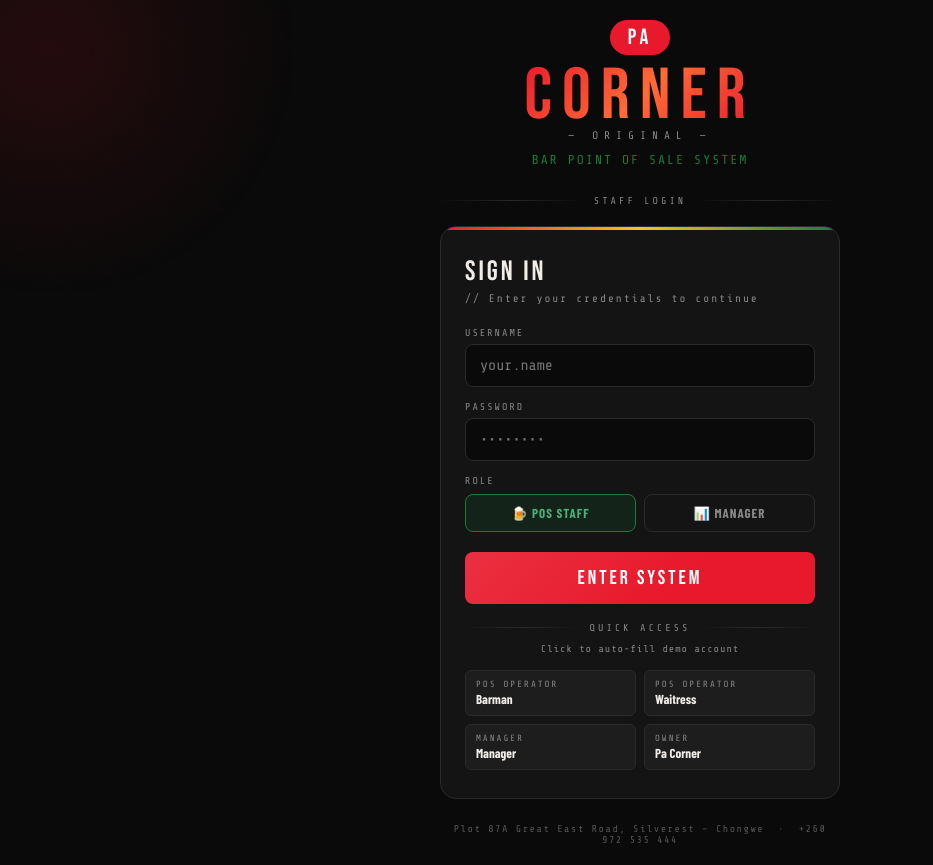
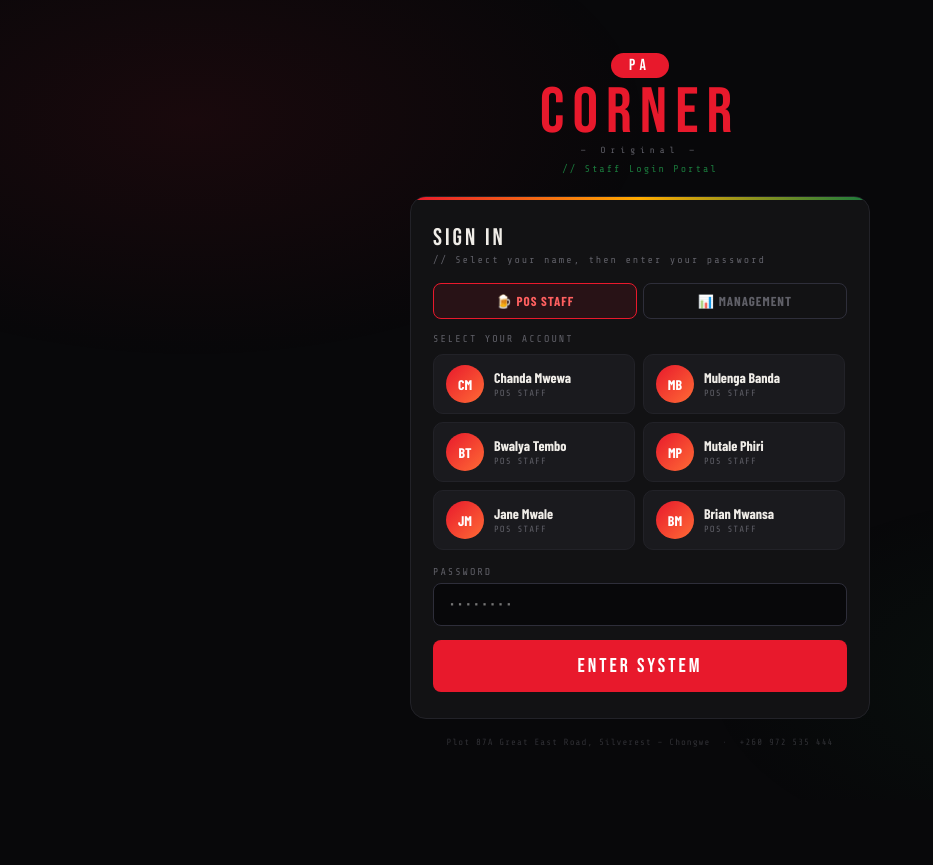
Before and after one commit to samuelmwaz/PACORNER, a plain HTML site: page index.html in a window 1280 px wide. Shown: the whole page, without its empty margins (0-933 px from the left). After the commit the page ends 800 px from the top, so only its background shows below. Drawn offline with nearby package versions, Linux system fonts and the light colour scheme; a web font is replaced by a local one.

Commit message:
Update login page for staff with new roles and styles

```diff
--- a/index.html
+++ b/index.html
@@ -3,380 +3,149 @@
 <head>
 <meta charset="UTF-8">
 <meta name="viewport" content="width=device-width, initial-scale=1.0">
-<title>Pa Corner — Login</title>
+<title>Pa Corner — Staff Login</title>
 <link href="https://fonts.googleapis.com/css2?family=Bebas+Neue&family=Share+Tech+Mono&family=Barlow+Condensed:wght@400;600;700;900&display=swap" rel="stylesheet">
 <style>
 :root {
-    --red: #e8192c;
-    --green: #1a7a3c;
-    --gold: #f5c518;
-    --bg: #0a0a0a;
-    --surface: #141414;
-    --border: #2a2a2a;
-    --text: #f0ede8;
-    --muted: #888;
-    --mono: 'Share Tech Mono', monospace;
-    --display: 'Bebas Neue', sans-serif;
-    --body: 'Barlow Condensed', sans-serif;
+  --red:#e8192c; --red-dim:rgba(232,25,44,0.1);
+  --green:#1a7a3c; --amber:#ffab00;
+  --bg:#08080a; --surface:#121214; --surface2:#1a1a1e;
+  --border:#222228; --border2:#2e2e3a;
+  --text:#f0ede8; --muted:#606068;
+  --mono:'Share Tech Mono',monospace;
+  --display:'Bebas Neue',sans-serif;
+  --body:'Barlow Condensed',sans-serif;
 }
-  * { box-sizing: border-box; margin: 0; padding: 0; }
+*{box-sizing:border-box;margin:0;padding:0;}
+body{
+  background:var(--bg);min-height:100vh;display:flex;flex-direction:column;
+  align-items:center;justify-content:center;font-family:var(--body);padding:20px;
+  position:relative;overflow-x:hidden;
+}
+body::before{
+  content:'';position:fixed;inset:0;pointer-events:none;
+  background:radial-gradient(ellipse 60% 50% at 15% 15%,rgba(232,25,44,0.08) 0%,transparent 60%),
+             radial-gradient(ellipse 50% 40% at 85% 85%,rgba(26,122,60,0.08) 0%,transparent 60%);
+}
+.wrap{width:100%;max-width:460px;animation:up 0.5s ease both;}
+@keyframes up{from{opacity:0;transform:translateY(22px);}to{opacity:1;transform:translateY(0);}}
 
-  body {
-    background: var(--bg);
-    min-height: 100vh;
-    display: flex;
-    flex-direction: column;
-    align-items: center;
-    justify-content: center;
-    font-family: var(--body);
-    padding: 20px;
-    position: relative;
-    overflow: hidden;
+.brand{text-align:center;margin-bottom:22px;}
+.brand-pa{display:inline-block;background:var(--red);color:#fff;font-family:var(--display);font-size:16px;letter-spacing:5px;padding:3px 18px;border-radius:50px;margin-bottom:3px;}
+.brand-name{font-family:var(--display);font-size:64px;letter-spacing:8px;line-height:1;color:var(--red);display:block;}
+.brand-orig{font-family:var(--mono);font-size:9px;letter-spacing:5px;color:var(--muted);}
+.brand-tag{font-family:var(--mono);font-size:10px;letter-spacing:2px;color:var(--green);margin-top:8px;display:block;}
+
+.card{background:var(--surface);border:1px solid var(--border);border-radius:16px;padding:26px 22px;position:relative;overflow:hidden;}
+.card::before{content:'';position:absolute;top:0;left:0;right:0;height:3px;background:linear-gradient(90deg,var(--red),var(--amber),#1a7a3c);}
+
+.card-title{font-family:var(--display);font-size:24px;letter-spacing:3px;color:var(--text);margin-bottom:2px;}
+.card-sub{font-family:var(--mono);font-size:10px;color:var(--muted);letter-spacing:2px;margin-bottom:18px;}
+
+/* role tabs */
+.role-tabs{display:flex;gap:6px;margin-bottom:14px;}
+.role-tab{
+  flex:1;padding:9px;border:1px solid var(--border2);background:transparent;
+  color:var(--muted);border-radius:8px;font-family:var(--body);font-weight:700;
+  font-size:13px;letter-spacing:1px;cursor:pointer;transition:all 0.2s;text-transform:uppercase;
 }
+.role-tab.active{border-color:var(--red);background:var(--red-dim);color:#ff6060;}
+.role-tab.a-tab.active{border-color:var(--amber);background:rgba(255,171,0,0.1);color:var(--amber);}
 
-  /* Background texture */
-  body::before {
-    content: '';
-    position: fixed;
-    inset: 0;
-    background:
-      repeating-linear-gradient(
-        45deg,
-        transparent,
-        transparent 40px,
-        rgba(255,255,255,0.01) 40px,
-        rgba(255,255,255,0.01) 41px
-      );
-    pointer-events: none;
+/* user grid */
+.picker-label{font-family:var(--mono);font-size:10px;color:var(--muted);letter-spacing:2px;text-transform:uppercase;margin-bottom:10px;}
+.user-grid{display:grid;grid-template-columns:1fr 1fr;gap:8px;margin-bottom:16px;max-height:250px;overflow-y:auto;padding-right:2px;}
+.user-grid::-webkit-scrollbar{width:3px;}
+.user-grid::-webkit-scrollbar-thumb{background:var(--border2);border-radius:2px;}
+.user-card{
+  background:var(--surface2);border:1px solid var(--border);border-radius:10px;
+  padding:10px 12px;cursor:pointer;transition:all 0.15s;
+  display:flex;align-items:center;gap:10px;
 }
+.user-card:hover{border-color:var(--border2);background:#1e1e24;}
+.user-card.sel{border-color:var(--red);background:var(--red-dim);}
+.user-card.sel.asel{border-color:var(--amber);background:rgba(255,171,0,0.08);}
+.u-av{
+  width:38px;height:38px;border-radius:50%;flex-shrink:0;
+  display:flex;align-items:center;justify-content:center;
+  font-size:14px;font-weight:900;color:#fff;
+}
+.u-pos-av{background:linear-gradient(135deg,#e8192c,#ff6b35);}
+.u-adm-av{background:linear-gradient(135deg,#ffab00,#ff6d00);}
+.u-name{font-size:14px;font-weight:700;color:var(--text);line-height:1.2;}
+.u-sub{font-family:var(--mono);font-size:9px;color:var(--muted);letter-spacing:1px;margin-top:2px;}
 
-  /* Decorative circles */
-  .deco {
-    position: fixed;
-    border-radius: 50%;
-    pointer-events: none;
+/* selected user banner */
+.sel-banner{
+  background:rgba(232,25,44,0.07);border:1px solid rgba(232,25,44,0.2);
+  border-radius:8px;padding:10px 14px;margin-bottom:14px;
+  display:none;align-items:center;gap:10px;
 }
-  .deco-1 {
-    width: 500px; height: 500px;
-    background: radial-gradient(circle, rgba(232,25,44,0.12) 0%, transparent 70%);
-    top: -200px; left: -200px;
+.sel-banner.show{display:flex;}
+.sel-banner-av{width:32px;height:32px;border-radius:50%;display:flex;align-items:center;justify-content:center;font-size:13px;font-weight:700;color:#fff;flex-shrink:0;}
+.sel-banner-name{font-size:15px;font-weight:700;color:var(--text);}
+.sel-banner-hint{font-family:var(--mono);font-size:10px;color:var(--muted);}
+
+/* field */
+.field{margin-bottom:14px;}
+.field label{display:block;font-family:var(--mono);font-size:10px;color:var(--muted);letter-spacing:2px;text-transform:uppercase;margin-bottom:6px;}
+.field input{
+  width:100%;background:var(--bg);border:1px solid var(--border2);color:var(--text);
+  padding:12px 14px;border-radius:8px;font-family:var(--mono);font-size:15px;outline:none;
+  transition:border-color 0.2s,box-shadow 0.2s;
 }
-  .deco-2 {
-    width: 400px; height: 400px;
-    background: radial-gradient(circle, rgba(26,122,60,0.15) 0%, transparent 70%);
-    bottom: -150px; right: -150px;
+.field input:focus{border-color:var(--red);box-shadow:0 0 0 3px var(--red-dim);}
+
+.err{
+  background:rgba(232,25,44,0.08);border:1px solid rgba(232,25,44,0.25);
+  color:#ff6b6b;font-family:var(--mono);font-size:11px;
+  padding:9px 14px;border-radius:6px;margin-bottom:12px;display:none;letter-spacing:0.5px;
 }
+.err.show{display:block;}
 
-  .login-wrap {
-    width: 100%;
-    max-width: 400px;
-    display: flex;
-    flex-direction: column;
-    align-items: center;
-    gap: 0;
-    animation: fadeUp 0.6s ease both;
+.btn-login{
+  width:100%;background:var(--red);color:#fff;border:none;padding:14px;
+  border-radius:8px;font-family:var(--display);font-size:20px;letter-spacing:3px;
+  cursor:pointer;text-transform:uppercase;transition:all 0.2s;
 }
+.btn-login:hover{opacity:0.88;transform:translateY(-1px);box-shadow:0 6px 20px rgba(232,25,44,0.28);}
+.btn-login:active{transform:translateY(0);}
 
-  @keyframes fadeUp {
-    from { opacity: 0; transform: translateY(24px); }
-    to { opacity: 1; transform: translateY(0); }
-  }
-
-  /* Brand header */
-  .brand {
-    text-align: center;
-    margin-bottom: 8px;
-    position: relative;
-  }
-
-  .brand-pa {
-    display: inline-block;
-    background: var(--red);
-    color: #fff;
-    font-family: var(--display);
-    font-size: 22px;
-    letter-spacing: 4px;
-    padding: 4px 18px;
-    border-radius: 50px;
-    margin-bottom: 6px;
-  }
-
-  .brand-name {
-    font-family: var(--display);
-    font-size: 72px;
-    letter-spacing: 10px;
-    line-height: 1;
-    background: linear-gradient(135deg, var(--red) 0%, #ff6b35 50%, var(--red) 100%);
-    -webkit-background-clip: text;
-    -webkit-text-fill-color: transparent;
-    background-clip: text;
-    text-transform: uppercase;
-  }
-
-  .brand-original {
-    font-family: var(--mono);
-    font-size: 11px;
-    letter-spacing: 6px;
-    color: var(--muted);
-    text-transform: uppercase;
-    margin-top: -4px;
-  }
-
-  .brand-tagline {
-    font-size: 13px;
-    color: var(--green);
-    font-family: var(--mono);
-    letter-spacing: 2px;
-    margin-top: 10px;
-    text-transform: uppercase;
-  }
-
-  /* Divider */
-  .divider {
-    width: 100%;
-    display: flex;
-    align-items: center;
-    gap: 12px;
-    margin: 20px 0;
-  }
-  .divider::before, .divider::after {
-    content: '';
-    flex: 1;
-    height: 1px;
-    background: linear-gradient(to right, transparent, var(--border), transparent);
-  }
-  .divider span {
-    font-family: var(--mono);
-    font-size: 10px;
-    color: var(--muted);
-    letter-spacing: 3px;
-    text-transform: uppercase;
-  }
-
-  /* Login card */
-  .card {
-    width: 100%;
-    background: var(--surface);
-    border: 1px solid var(--border);
-    border-radius: 16px;
-    padding: 28px 24px;
-    position: relative;
-    overflow: hidden;
-  }
-
-  .card::before {
-    content: '';
-    position: absolute;
-    top: 0; left: 0; right: 0;
-    height: 3px;
-    background: linear-gradient(90deg, var(--red), var(--gold), var(--green));
-  }
-
-  .card-title {
-    font-family: var(--display);
-    font-size: 28px;
-    letter-spacing: 3px;
-    color: var(--text);
-    text-transform: uppercase;
-    margin-bottom: 4px;
-  }
-
-  .card-sub {
-    font-family: var(--mono);
-    font-size: 11px;
-    color: var(--muted);
-    letter-spacing: 2px;
-    margin-bottom: 22px;
-  }
-
-  .field {
-    margin-bottom: 14px;
-  }
-
-  .field label {
-    display: block;
-    font-family: var(--mono);
-    font-size: 10px;
-    color: var(--muted);
-    letter-spacing: 2px;
-    text-transform: uppercase;
-    margin-bottom: 6px;
-  }
-
-  .field input {
-    width: 100%;
-    background: var(--bg);
-    border: 1px solid var(--border);
-    color: var(--text);
-    padding: 12px 14px;
-    border-radius: 8px;
-    font-family: var(--mono);
-    font-size: 15px;
-    outline: none;
-    transition: border-color 0.2s, box-shadow 0.2s;
-  }
-
-  .field input:focus {
-    border-color: var(--red);
-    box-shadow: 0 0 0 3px rgba(232,25,44,0.1);
-  }
-
-  .role-select {
-    display: grid;
-    grid-template-columns: 1fr 1fr;
-    gap: 8px;
-    margin-bottom: 20px;
-  }
-
-  .role-btn {
-    padding: 10px;
-    border: 1px solid var(--border);
-    background: transparent;
-    color: var(--muted);
-    border-radius: 8px;
-    font-family: var(--body);
-    font-weight: 700;
-    font-size: 13px;
-    letter-spacing: 1px;
-    text-transform: uppercase;
-    cursor: pointer;
-    transition: all 0.2s;
-    text-align: center;
-  }
-
-  .role-btn.selected {
-    border-color: var(--green);
-    background: rgba(26,122,60,0.15);
-    color: #4caf78;
-  }
-
-  .role-btn:hover:not(.selected) {
-    border-color: #444;
-    color: var(--text);
-  }
-
-  .btn-login {
-    width: 100%;
-    background: var(--red);
-    color: #fff;
-    border: none;
-    padding: 14px;
-    border-radius: 8px;
-    font-family: var(--display);
-    font-size: 20px;
-    letter-spacing: 3px;
-    cursor: pointer;
-    text-transform: uppercase;
-    transition: all 0.2s;
-    position: relative;
-    overflow: hidden;
-  }
-
-  .btn-login::after {
-    content: '';
-    position: absolute;
-    inset: 0;
-    background: linear-gradient(135deg, rgba(255,255,255,0.1) 0%, transparent 60%);
-  }
-
-  .btn-login:hover {
-    background: #c0111f;
-    transform: translateY(-1px);
-    box-shadow: 0 6px 20px rgba(232,25,44,0.35);
-  }
-
-  .btn-login:active { transform: translateY(0); }
-
-  .error-msg {
-    background: rgba(232,25,44,0.1);
-    border: 1px solid rgba(232,25,44,0.3);
-    color: #ff6b6b;
-    font-family: var(--mono);
-    font-size: 12px;
-    padding: 10px 14px;
-    border-radius: 6px;
-    margin-bottom: 14px;
-    display: none;
-    letter-spacing: 0.5px;
-  }
-
-  .error-msg.show { display: block; }
-
-  /* Demo accounts */
-  .demo-grid {
-    display: grid;
-    grid-template-columns: 1fr 1fr;
-    gap: 8px;
-    margin-top: 16px;
-  }
-
-  .demo-chip {
-    background: rgba(255,255,255,0.04);
-    border: 1px solid var(--border);
-    border-radius: 6px;
-    padding: 8px 10px;
-    cursor: pointer;
-    transition: all 0.15s;
-    text-align: left;
-  }
-
-  .demo-chip:hover {
-    border-color: #444;
-    background: rgba(255,255,255,0.07);
-  }
-
-  .demo-chip-role {
-    font-size: 9px;
-    font-family: var(--mono);
-    color: var(--muted);
-    letter-spacing: 2px;
-    text-transform: uppercase;
-  }
-
-  .demo-chip-name {
-    font-size: 13px;
-    font-weight: 700;
-    color: var(--text);
-    margin-top: 2px;
-  }
-
-  /* Footer */
-  .footer-text {
-    margin-top: 24px;
-    font-family: var(--mono);
-    font-size: 10px;
-    color: var(--muted);
-    letter-spacing: 1.5px;
-    text-align: center;
-    opacity: 0.6;
-  }
+.footer-text{margin-top:18px;font-family:var(--mono);font-size:9px;color:var(--muted);letter-spacing:1px;text-align:center;opacity:0.45;}
 </style>
 </head>
 <body>
-
-<div class="deco deco-1"></div>
-<div class="deco deco-2"></div>
-
-<div class="login-wrap">
-
+<div class="wrap">
   <div class="brand">
     <div class="brand-pa">PA</div>
-    <div class="brand-name">Corner</div>
-    <div class="brand-original">— Original —</div>
-    <div class="brand-tagline">Bar Point of Sale System</div>
+    <span class="brand-name">Corner</span>
+    <div class="brand-orig">— Original —</div>
+    <span class="brand-tag">// Staff Login Portal</span>
   </div>
-
-  <div class="divider"><span>Staff Login</span></div>
 
   <div class="card">
     <div class="card-title">Sign In</div>
-    <div class="card-sub">// Enter your credentials to continue</div>
+    <div class="card-sub">// Select your name, then enter your password</div>
 
-    <div class="error-msg" id="error-msg">Invalid username or password.</div>
+    <div class="err" id="err">Please select your account first.</div>
 
-    <div class="field">
-      <label>Username</label>
-      <input type="text" id="username" placeholder="your.name" autocomplete="username" />
+    <!-- Role tabs -->
+    <div class="role-tabs">
+      <button class="role-tab active" id="tab-pos" onclick="setTab('pos')">🍺 POS Staff</button>
+      <button class="role-tab a-tab" id="tab-admin" onclick="setTab('admin')">📊 Management</button>
+    </div>
+
+    <!-- User picker -->
+    <div class="picker-label" id="pick-label">Select your account</div>
+    <div class="user-grid" id="user-grid"></div>
+
+    <!-- Selected banner -->
+    <div class="sel-banner" id="sel-banner">
+      <div class="sel-banner-av u-pos-av" id="sb-av">?</div>
+      <div>
+        <div class="sel-banner-name" id="sb-name">—</div>
+        <div class="sel-banner-hint">Enter your password below</div>
+      </div>
     </div>
 
     <div class="field">
@@ -384,82 +153,96 @@
       <input type="password" id="password" placeholder="••••••••" autocomplete="current-password" />
     </div>
 
-    <div style="margin-bottom:14px;">
-      <div style="font-family:var(--mono);font-size:10px;color:var(--muted);letter-spacing:2px;text-transform:uppercase;margin-bottom:8px;">Role</div>
-      <div class="role-select">
-        <button class="role-btn selected" id="role-pos" onclick="selectRole('pos')">🍺 POS Staff</button>
-        <button class="role-btn" id="role-admin" onclick="selectRole('admin')">📊 Manager</button>
-      </div>
-    </div>
-
     <button class="btn-login" onclick="doLogin()">Enter System</button>
-
-    <div class="divider" style="margin:18px 0 10px;"><span>Quick Access</span></div>
-    <div style="font-family:var(--mono);font-size:10px;color:var(--muted);letter-spacing:1px;text-align:center;margin-bottom:10px;">Click to auto-fill demo account</div>
-    <div class="demo-grid">
-      <div class="demo-chip" onclick="fillDemo('barman','pass123','pos')">
-        <div class="demo-chip-role">POS Operator</div>
-        <div class="demo-chip-name">Barman</div>
-      </div>
-      <div class="demo-chip" onclick="fillDemo('waitress','pass123','pos')">
-        <div class="demo-chip-role">POS Operator</div>
-        <div class="demo-chip-name">Waitress</div>
-      </div>
-      <div class="demo-chip" onclick="fillDemo('manager','admin123','admin')">
-        <div class="demo-chip-role">Manager</div>
-        <div class="demo-chip-name">Manager</div>
-      </div>
-      <div class="demo-chip" onclick="fillDemo('owner','owner999','admin')">
-        <div class="demo-chip-role">Owner</div>
-        <div class="demo-chip-name">Pa Corner</div>
-      </div>
-    </div>
   </div>
 
   <div class="footer-text">Plot 87A Great East Road, Silverest – Chongwe &nbsp;·&nbsp; +260 972 535 444</div>
-
 </div>
 
 <script>
-  let selectedRole = 'pos';
-
+// ── ALL STAFF ACCOUNTS ─────────────────────────────────────────────────────
 const USERS = [
-    { username: 'barman',   password: 'pass123',  role: 'pos',   fname: 'Bar',     lname: 'Man' },
-    { username: 'waitress', password: 'pass123',  role: 'pos',   fname: 'Jane',    lname: 'Mwale' },
-    { username: 'manager',  password: 'admin123', role: 'admin', fname: 'Manager', lname: 'Pa' },
-    { username: 'owner',    password: 'owner999', role: 'admin', fname: 'Pa',      lname: 'Corner' },
+  // POS Staff (6 users)
+  { username:'chanda',  password:'chanda123',  role:'pos',   fname:'Chanda',  lname:'Mwewa'  },
+  { username:'mulenga', password:'mulenga123', role:'pos',   fname:'Mulenga', lname:'Banda'  },
+  { username:'bwalya',  password:'bwalya123',  role:'pos',   fname:'Bwalya',  lname:'Tembo'  },
+  { username:'mutale',  password:'mutale123',  role:'pos',   fname:'Mutale',  lname:'Phiri'  },
+  { username:'jane',    password:'jane123',    role:'pos',   fname:'Jane',    lname:'Mwale'  },
+  { username:'brian',   password:'pass123',    role:'pos',   fname:'Brian',   lname:'Mwansa' },
+  // Management (4 admins)
+  { username:'frank',   password:'admin123',   role:'admin', fname:'Frank',   lname:'Phiri'  },
+  { username:'owner',   password:'owner999',   role:'admin', fname:'Pa',      lname:'Corner' },
+  { username:'grace',   password:'super456',   role:'admin', fname:'Grace',   lname:'Lungu'  },
+  { username:'kelvin',  password:'deputy789',  role:'admin', fname:'Kelvin',  lname:'Zimba'  },
 ];
 
-  function selectRole(r) {
-    selectedRole = r;
-    document.getElementById('role-pos').classList.toggle('selected', r === 'pos');
-    document.getElementById('role-admin').classList.toggle('selected', r === 'admin');
+let selectedRole = 'pos';
+let selectedUser = null;
+
+function setTab(role) {
+  selectedRole = role;
+  selectedUser = null;
+  document.getElementById('tab-pos').classList.toggle('active', role==='pos');
+  document.getElementById('tab-admin').classList.toggle('active', role==='admin');
+  document.getElementById('sel-banner').classList.remove('show');
+  document.getElementById('password').value = '';
+  document.getElementById('err').classList.remove('show');
+  renderUsers();
 }
 
-  function fillDemo(u, p, r) {
-    document.getElementById('username').value = u;
-    document.getElementById('password').value = p;
-    selectRole(r);
-    document.getElementById('error-msg').classList.remove('show');
+function renderUsers() {
+  const list = USERS.filter(u => u.role === selectedRole);
+  document.getElementById('user-grid').innerHTML = list.map(u => {
+    const init = (u.fname[0]+u.lname[0]).toUpperCase();
+    const isAdm = u.role === 'admin';
+    return `<div class="user-card${isAdm?' asel':''}" id="uc-${u.username}" onclick="pickUser('${u.username}')">
+      <div class="u-av ${isAdm?'u-adm-av':'u-pos-av'}">${init}</div>
+      <div>
+        <div class="u-name">${u.fname} ${u.lname}</div>
+        <div class="u-sub">${isAdm?'MANAGEMENT':'POS STAFF'}</div>
+      </div>
+    </div>`;
+  }).join('');
+}
+
+function pickUser(username) {
+  selectedUser = username;
+  document.querySelectorAll('.user-card').forEach(c => c.classList.remove('sel'));
+  const card = document.getElementById('uc-' + username);
+  if (card) card.classList.add('sel');
+  const u = USERS.find(x => x.username === username);
+  if (u) {
+    const init = (u.fname[0]+u.lname[0]).toUpperCase();
+    const isAdm = u.role === 'admin';
+    document.getElementById('sb-av').textContent = init;
+    document.getElementById('sb-av').className = 'sel-banner-av ' + (isAdm ? 'u-adm-av' : 'u-pos-av');
+    document.getElementById('sb-name').textContent = u.fname + ' ' + u.lname;
+    document.getElementById('sel-banner').classList.add('show');
+  }
+  document.getElementById('err').classList.remove('show');
+  document.getElementById('password').focus();
 }
 
 function doLogin() {
-    const u = document.getElementById('username').value.trim().toLowerCase();
-    const p = document.getElementById('password').value;
-    const user = USERS.find(x => x.username === u && x.password === p && x.role === selectedRole);
+  const errEl = document.getElementById('err');
+  if (!selectedUser) { errEl.textContent = 'Please select your account first.'; errEl.classList.add('show'); return; }
+  const pass = document.getElementById('password').value;
+  if (!pass) { errEl.textContent = 'Please enter your password.'; errEl.classList.add('show'); return; }
+  const user = USERS.find(u => u.username === selectedUser && u.password === pass);
   if (!user) {
-      document.getElementById('error-msg').classList.add('show');
+    errEl.textContent = 'Incorrect password. Please try again.';
+    errEl.classList.add('show');
     document.getElementById('password').value = '';
+    document.getElementById('password').focus();
     return;
   }
-    document.getElementById('error-msg').classList.remove('show');
+  errEl.classList.remove('show');
   sessionStorage.setItem('pa-session', JSON.stringify({ ...user }));
-    if (user.role === 'pos') window.location.href = 'pos.html';
-    else window.location.href = 'admin.html';
+  window.location.href = user.role === 'pos' ? 'pos.html' : 'admin.html';
 }
 
-  // Enter key
 document.addEventListener('keydown', e => { if (e.key === 'Enter') doLogin(); });
+renderUsers();
 </script>
 </body>
 </html>
```
Lines whose indentation alone changed are shown as unchanged.
